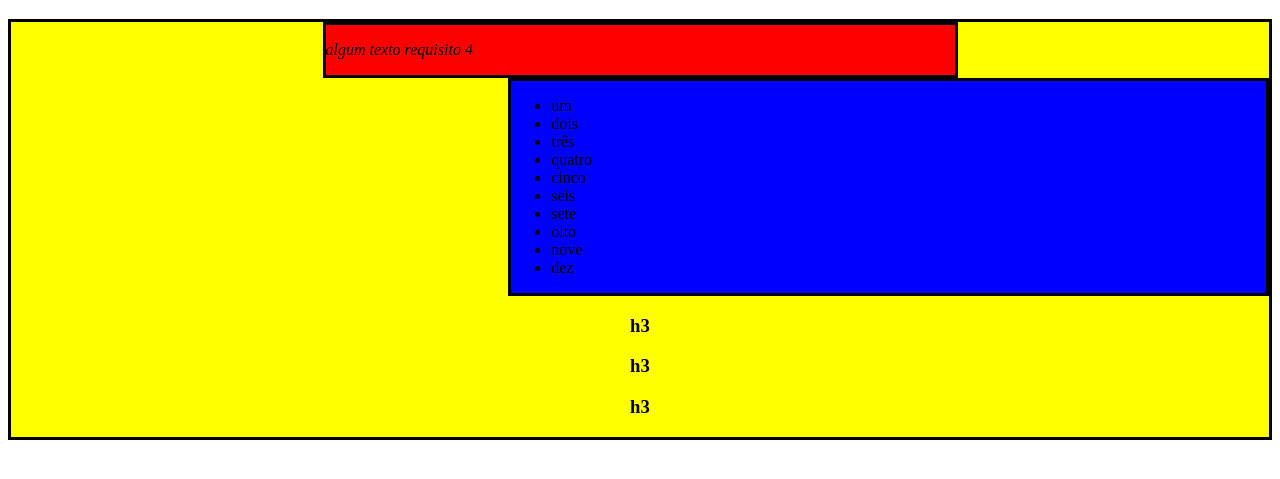
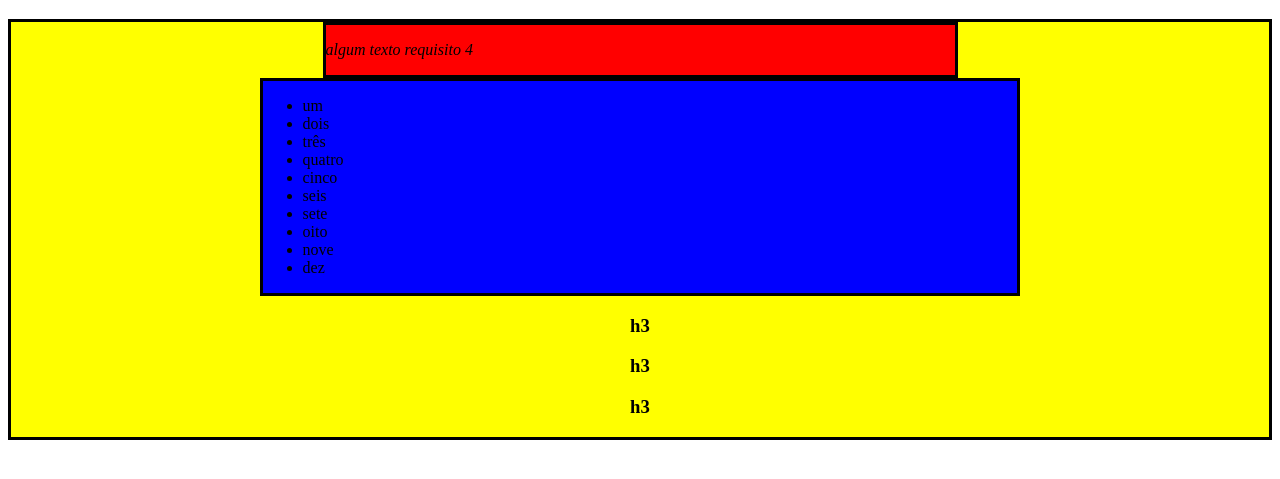
Before and after one commit to henrique3g/trybe-exercises, a plain HTML site: page modulo_1/bloco_5/dia_2/exercises.html in a window 1280 px wide. Shown: the part 61-540 px from the top of the page. Drawn offline with Linux system fonts and the light colour scheme.

Commit message:
requisito 4.2

```diff
--- a/modulo_1/bloco_5/dia_2/exercises.html
+++ b/modulo_1/bloco_5/dia_2/exercises.html
@@ -132,6 +132,7 @@
     // Remova o div criado no passo 5 (aquele que possui a classe left-content ). Utilize a função .removeChild() ;
     divMainContent.removeChild(leftContent)
     // Centralize o div criado no passo 6 (aquele que possui a classe right-content ). Dica: para centralizar, basta configurar o margin-right: auto do div ;
+    rightContent.style.marginRight = 'auto'
     // Troque a cor de fundo do elemento pai da div criada no passo 3 (aquela que possui a classe center-content ) para a cor verde;
     // Remova os dois últimos elementos ( nove e dez ) da lista criada no passo 8.
     </script>
```
